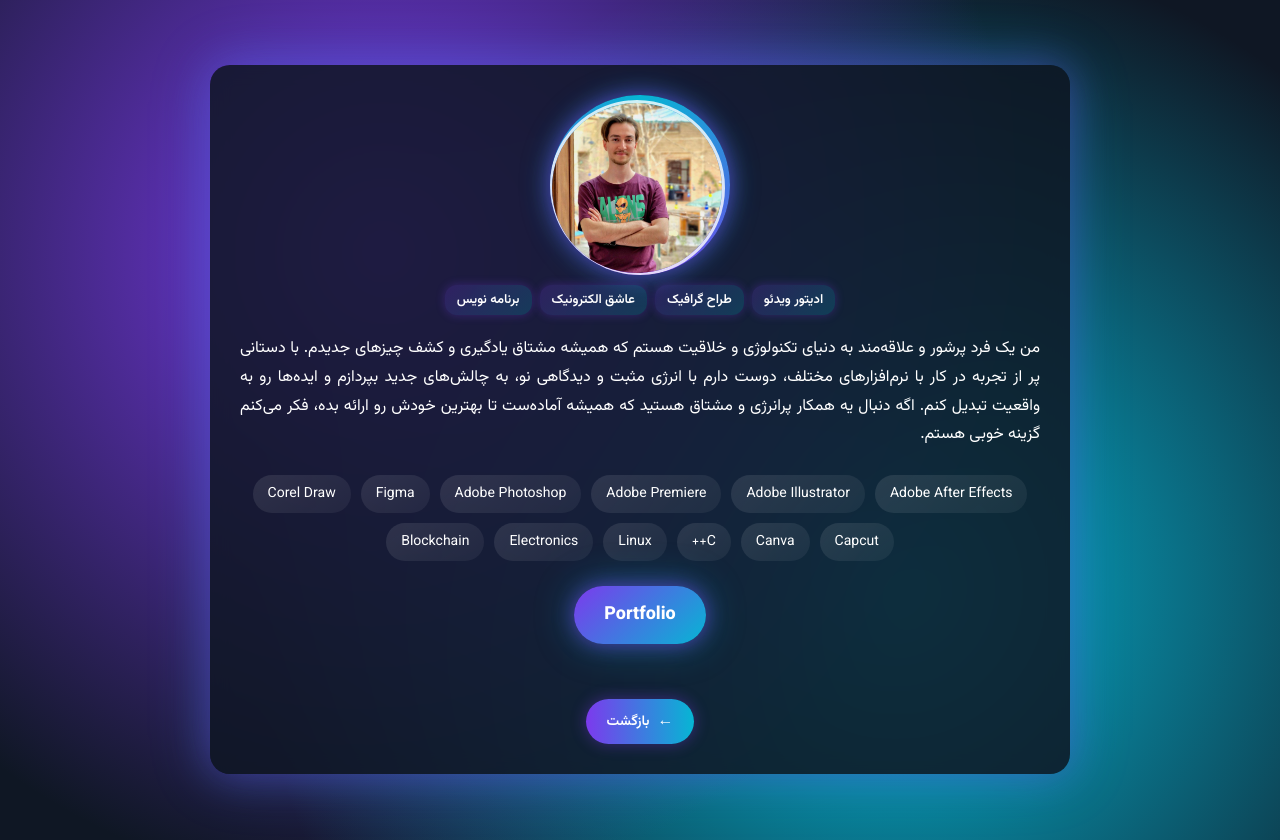
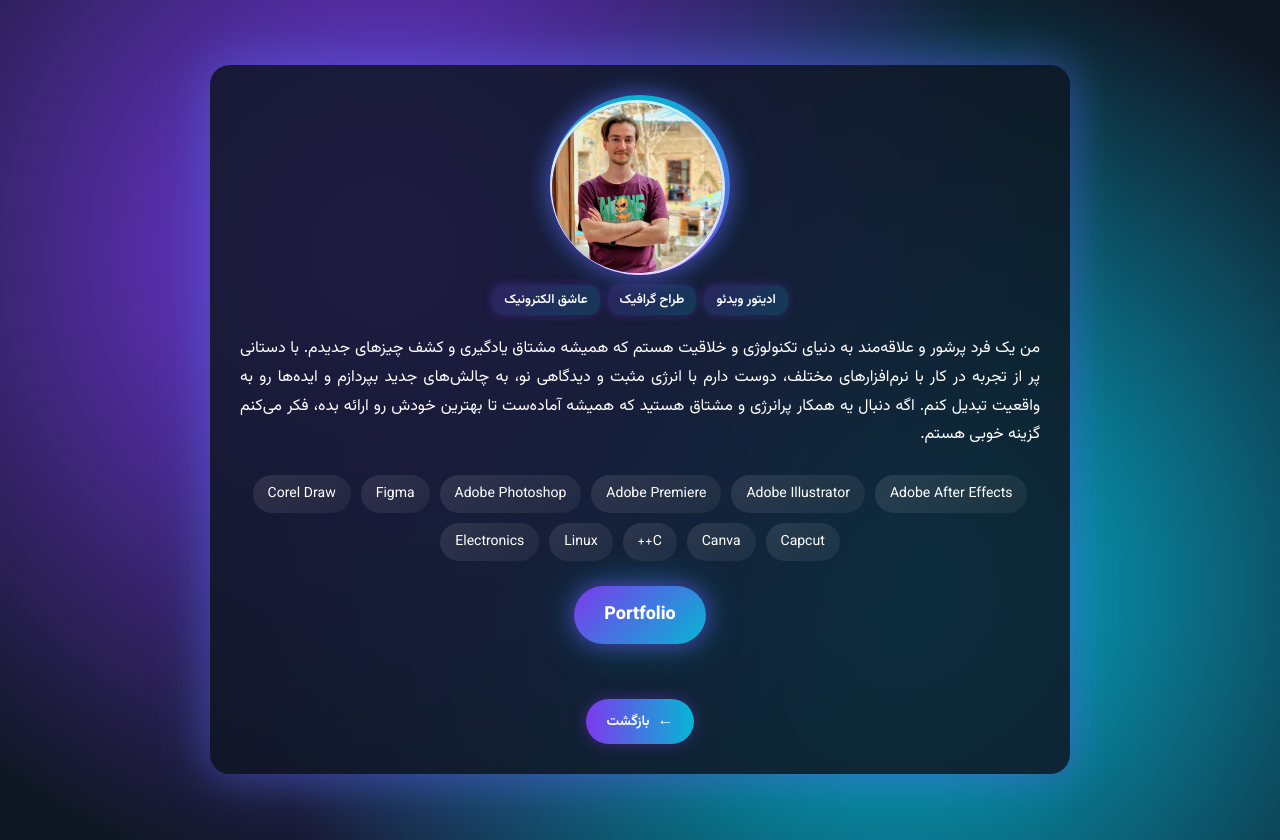
Before and after one commit to Mohammad-Taherkhani/Introduction, a plain HTML site: page about.html in a window 1280 px wide. Drawn offline with Linux system fonts and the light colour scheme.

Commit message:
Update about.html

```diff
--- a/about.html
+++ b/about.html
@@ -180,7 +180,6 @@
       <div class="highlight-skill">ادیتور ویدئو</div>
       <div class="highlight-skill">طراح گرافیک</div>
       <div class="highlight-skill">عاشق الکترونیک</div>
-      <div class="highlight-skill">برنامه نویس</div>
     </div>
 
     <div class="description">
@@ -202,7 +201,6 @@
         <div class="skill">C++</div>
         <div class="skill">Linux</div>
         <div class="skill">Electronics</div>
-        <div class="skill">Blockchain</div>
       </div>
     </div>
 
```
